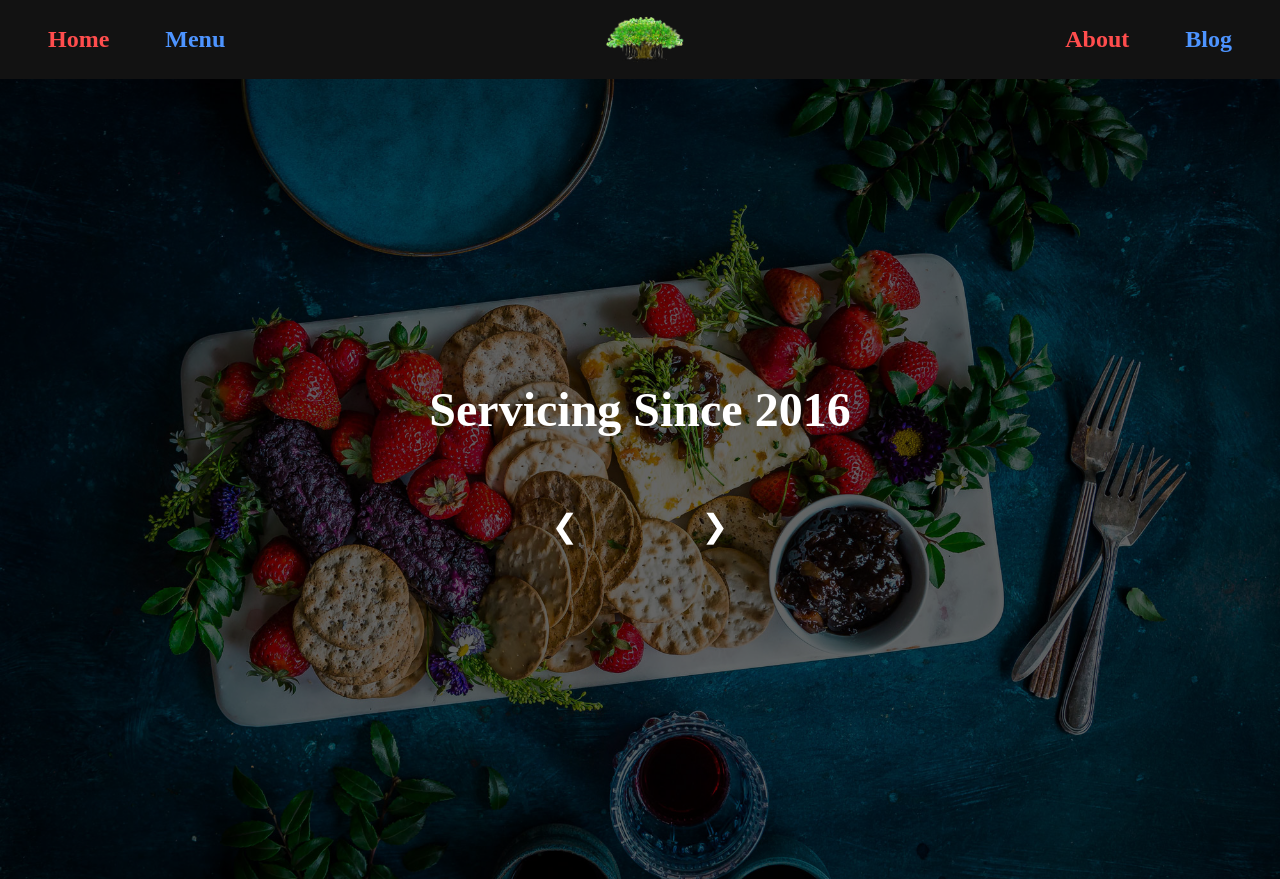
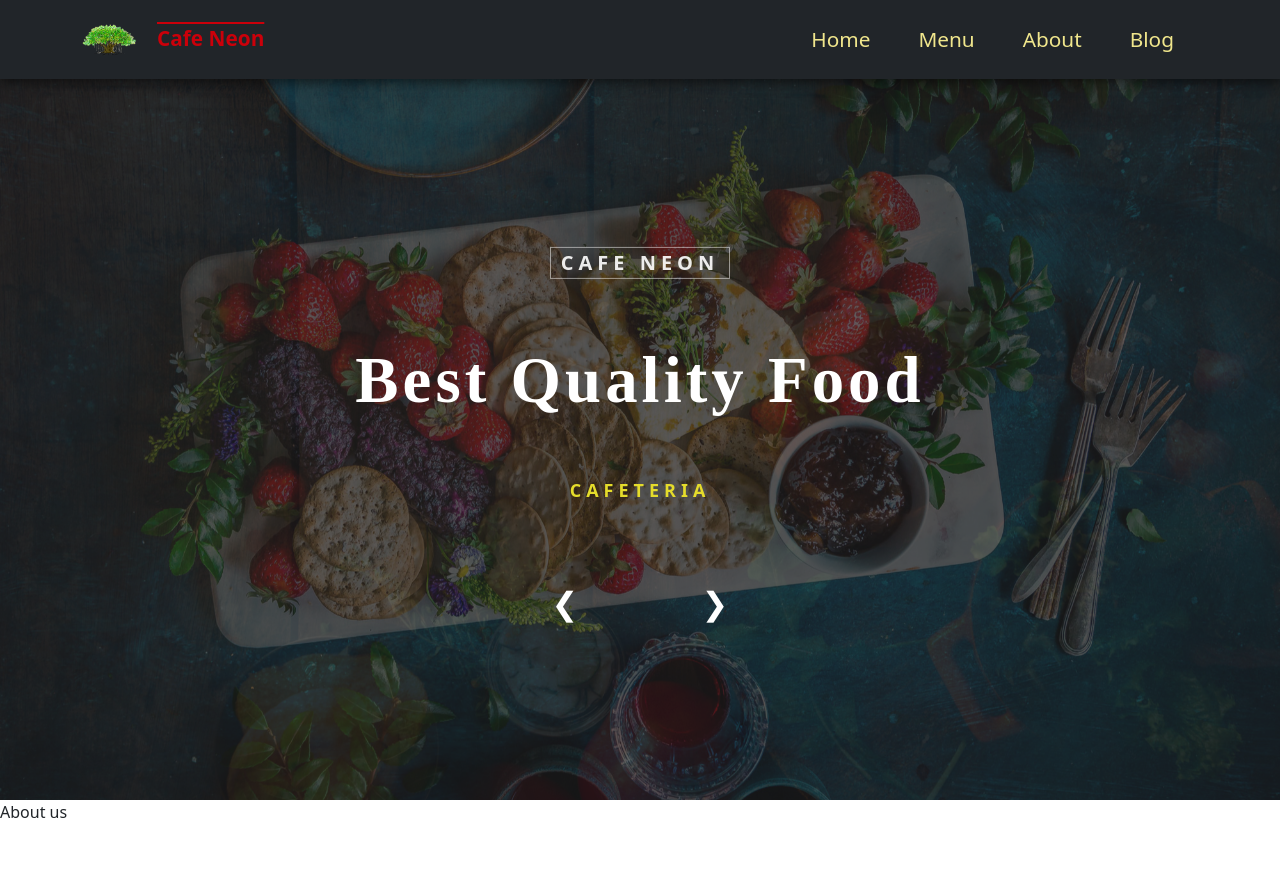
Before and after one commit to IsMohit/Cafe-Neon, a React (Create React App) app: page / in a window 1280 px wide. After the commit the page ends 824 px from the top, so only its background shows below. Built offline with nearby package versions, Linux system fonts and the light colour scheme.

Commit message:
crousel updated

```diff
--- a/package.json
+++ b/package.json
@@ -6,7 +6,9 @@
     "@testing-library/jest-dom": "^5.17.0",
     "@testing-library/react": "^13.4.0",
     "@testing-library/user-event": "^13.5.0",
+    "bootstrap": "^5.3.3",
     "react": "^18.3.1",
+    "react-bootstrap": "^2.10.5",
     "react-dom": "^18.3.1",
     "react-router-dom": "^6.27.0",
     "react-scripts": "5.0.1",
--- a/src/App.css
+++ b/src/App.css
@@ -53,9 +53,67 @@
   transform: translateY(-50%);
 }
 
-h1 {
-  font-size: 3em;
-  margin-bottom: 20px;
+.subheading {
+  font-size: 20px;
+  color: rgba(255, 255, 255, 0.9);
+  font-weight: 900;
+  text-transform: uppercase;
+  letter-spacing: 5px;
+  display: inline-block;
+  margin-bottom: 10px;
+  border: 1px solid rgba(255, 255, 255, 0.5);
+  padding: 0 10px;
+  position: relative;
+  z-index: 0;
+}
+.subheading-2 {
+  font-size: 18px;
+  font-weight: 700;
+  color: #e5dc2b;
+  display: inline-block;
+  /* border: 2px solid rgba(216, 1, 1, 0.5); */
+  padding: 5px 10px;
+  position: relative;
+  z-index: 0;
+  text-transform: uppercase;
+  letter-spacing: 5px;
+}
+
+/* Styles for the h1 element */
+.content h1 {
+  font-size: 4em;
+  line-height: 1.3;
+  font-weight: 700;
+  color: #ffffff;
+  text-align: center;
+  text-transform: capitalize;
+  font-family: "Dancing Script", cursive;
+  letter-spacing: 4px;
+  animation: fadeIn 2s ease-in-out, pulse 1.5s ease-in-out infinite alternate;
+  margin: 30px 0;
+  padding: 20px;
+}
+
+/* Animation for fading in the text */
+@keyframes fadeIn {
+  from {
+    opacity: 0;
+    transform: translateY(-20px);
+  }
+  to {
+    opacity: 1;
+    transform: translateY(0);
+  }
+}
+
+/* Pulse effect to make the text more dynamic */
+@keyframes pulse {
+  0% {
+    transform: scale(1);
+  }
+  100% {
+    transform: scale(1.05);
+  }
 }
 
 .toggle-icons {
@@ -107,97 +165,79 @@ p {
 
 /* Components css */
 /* Navbar css */
-/* * {
-  margin: 0;
-  padding: 0;
-  box-sizing: border-box;
+/* Make the navbar transparent with a slight background blur */
+.navbar-dark {
+  background-color: rgba(0, 0, 0, 0.6); /* Dark semi-transparent */
+  backdrop-filter: blur(10px); /* Adds a blur effect behind the navbar */
+  box-shadow: 0 4px 10px rgba(0, 0, 0, 0.5); /* Adds a subtle shadow */
+  transition: background-color 0.3s ease;
 }
 
-body {
-  font-family: "Poppins", sans-serif;
-  background-color: #1e1e1e;
-} */
-
-/* Navbar styling */
-/* Navbar container */
-.navbar-container {
-  display: flex;
-  align-items: center;
-  justify-content: space-between;
-  background-color: #000000ed;
-  padding: 1rem 2rem;
-  /* border-radius: 10px; */
-  box-shadow: 0 5px 15px rgba(0, 0, 0, 0.2);
+/* Fix the navbar to the top of the page */
+.navbar {
+  position: fixed;
+  width: 100%;
+  z-index: 1000;
+  /* height: 70px; */
 }
 
-/* Navbar sections */
-.navbar-left,
-.navbar-right {
-  display: flex;
+/* Customize the navbar brand text */
+.navbar-brand {
+  font-weight: bold;
+  text-transform: capitalize;
+  font-size: 1.3rem !important;
+  text-decoration: overline !important;
+  color: #cb000a !important; /* Warm yellow text for brand */
 }
 
-.navbar-center {
-  flex-grow: 1;
-  display: flex;
-  justify-content: center;
+.navbar-logo {
+  width: 55px;
+  height: auto;
+  margin-right: 20px;
 }
 
-/* Logo styling */
-.navbar-logo {
-  width: 80px; /* Adjust as needed */
-  transition: transform 0.3s ease;
+/* Navbar Links Styling */
+.navbar-dark .navbar-nav .nav-link {
+  color: #f0e68c; /* Light yellow color for default state */
+  font-weight: 500;
+  font-size: 1.3rem;
+  margin: 0 8px;
+  position: relative; /* For underline effect */
+  transition: color 0.3s ease, background-color 0.3s ease;
 }
 
-.navbar-logo:hover {
-  transform: scale(1.1);
+/* Hover effect for Navbar Links */
+.navbar-dark .navbar-nav .nav-link:hover {
+  color: #ffb347; /* Brighter color on hover */
+  background-color: rgba(255, 255, 255, 0.1); /* Light background on hover */
+  border-radius: 5px; /* Rounded corners for background */
 }
 
-/* Navbar links */
-.navbar-nav {
-  display: flex;
-  align-items: center;
-  gap: 1.5rem;
-  list-style: none;
+/* Animated underline on hover */
+.navbar-dark .navbar-nav .nav-link::after {
+  content: ""; /* Empty content to create the underline */
+  position: absolute;
+  left: 0;
+  right: 0;
+  bottom: -2px;
+  height: 2px;
+  background-color: #ffdf80; /* Match brand color or choose contrasting color */
+  transform: scaleX(0); /* Start with no underline */
+  transform-origin: right; /* Animation direction */
+  transition: transform 0.3s ease; /* Smooth transition */
 }
 
-.navbar-nav .nav-link {
-  font-size: 1.5rem;
-  font-family: "Times New Roman", Times, serif;
-  font-weight: 700;
-  color: #fff;
-  padding: 0.5rem 1rem;
-  border-radius: 5px;
-  text-decoration: none;
-  transition: all 0.3s ease;
+.navbar-dark .navbar-nav .nav-link:hover::after {
+  transform: scaleX(1); /* Show underline on hover */
+  transform-origin: left; /* Animation direction */
 }
 
-/* Link colors */
-.navbar-nav .nav-item:nth-child(1) .nav-link {
-  color: #ff4d4d;
+/* Optional - Increase size slightly on hover */
+.navbar-dark .navbar-nav .nav-link:hover {
+  transform: scale(1.05); /* Slightly increase size on hover */
 }
 
-.navbar-nav .nav-item:nth-child(2) .nav-link {
-  color: #4d94ff;
+/* For better mobile responsiveness */
+.navbar-dark .navbar-toggler {
+  border-color: #ffdf80;
 }
-
-.navbar-nav .nav-item:nth-child(3) .nav-link {
-  color: #ffd724;
-}
-
-.navbar-nav .nav-item:nth-child(4) .nav-link {
-  color: #4dff88;
-}
-
-/* Hover effect */
-.navbar-nav .nav-link:hover {
-  color: #fff;
-  background-color: rgba(255, 255, 255, 0.1);
-  transform: translateY(-3px);
-  box-shadow: 0px 4px 8px rgba(0, 0, 0, 0.2);
-}
-
-/* Active link effect */
-.navbar-nav .nav-link.active {
-  color: #fff;
-  background-color: rgba(255, 255, 255, 0.2);
-}
--- a/src/App.js
+++ b/src/App.js
@@ -1,4 +1,5 @@
 import "./App.css";
+import "bootstrap/dist/css/bootstrap.min.css";
 
 import Home from "./pages/home";
 import Menu from "./pages/menu";
--- a/src/components/nav.js
+++ b/src/components/nav.js
@@ -1,46 +1,97 @@
+// import React from "react";
+// import { Link } from "react-router-dom";
+
+// function Nav() {
+//   return (
+//     <div className="navbar-container">
+//       <div className="navbar-left">
+//         <ul className="navbar-nav">
+//           <li className="nav-item">
+//             <Link className="nav-link" to="/">
+//               Home
+//             </Link>
+//           </li>
+//           <li className="nav-item">
+//             <Link className="nav-link" to="/menu">
+//               Menu
+//             </Link>
+//           </li>
+//         </ul>
+//       </div>
+//       <div className="navbar-center">
+//         <img
+//           src="/images/logo.png"
+//           alt="Cafe Neon Logo"
+//           className="navbar-logo"
+//         />
+//       </div>
+//       <div className="navbar-right">
+//         <ul className="navbar-nav">
+//           <li className="nav-item">
+//             <Link className="nav-link" to="/about">
+//               About
+//             </Link>
+//           </li>
+//           <li className="nav-item">
+//             <Link className="nav-link" to="/blog">
+//               Blog
+//             </Link>
+//           </li>
+//         </ul>
+//       </div>
+//     </div>
+//   );
+// }
+
+// export default Nav;
+
 import React from "react";
 import { Link } from "react-router-dom";
+import { Navbar, Nav, Container } from "react-bootstrap";
 
-function Nav() {
+function CafeNavbar() {
   return (
-    <div className="navbar-container">
-      <div className="navbar-left">
-        <ul className="navbar-nav">
-          <li className="nav-item">
-            <Link className="nav-link" to="/">
+    <Navbar
+      expand="lg"
+      bg="dark"
+      variant="dark"
+      className="py-3"
+      style={{ position: "fixed" }}
+    >
+      <Container>
+        {/* Left Section */}
+        <Navbar.Brand href="/">
+          <img
+            src="/images/logo.png"
+            alt="Cafe Neon Logo"
+            className="navbar-logo"
+          />
+          Cafe Neon
+        </Navbar.Brand>
+
+        {/* Toggle for Mobile View */}
+        <Navbar.Toggle aria-controls="basic-navbar-nav" />
+
+        {/* Center and Right Section */}
+        <Navbar.Collapse id="basic-navbar-nav">
+          <Nav className="ms-auto">
+            <Nav.Link as={Link} to="/" className="px-3">
               Home
-            </Link>
-          </li>
-          <li className="nav-item">
-            <Link className="nav-link" to="/menu">
+            </Nav.Link>
+            <Nav.Link as={Link} to="/menu" className="px-3">
               Menu
-            </Link>
-          </li>
-        </ul>
-      </div>
-      <div className="navbar-center">
-        <img
-          src="/images/logo.png"
-          alt="Cafe Neon Logo"
-          className="navbar-logo"
-        />
-      </div>
-      <div className="navbar-right">
-        <ul className="navbar-nav">
-          <li className="nav-item">
-            <Link className="nav-link" to="/about">
+            </Nav.Link>
+            <Nav.Link as={Link} to="/about" className="px-3">
               About
-            </Link>
-          </li>
-          <li className="nav-item">
-            <Link className="nav-link" to="/blog">
+            </Nav.Link>
+            <Nav.Link as={Link} to="/blog" className="px-3">
               Blog
-            </Link>
-          </li>
-        </ul>
-      </div>
-    </div>
+            </Nav.Link>
+          </Nav>
+        </Navbar.Collapse>
+      </Container>
+    </Navbar>
   );
 }
 
-export default Nav;
+export default CafeNavbar;
--- a/src/pages/home.js
+++ b/src/pages/home.js
@@ -1,35 +1,54 @@
 // import React from "react";
 import "../App.css";
 import Nav from "../components/nav";
-import React, { useState } from "react";
+import React, { useState, useEffect, useCallback } from "react";
 function Home() {
   // State to toggle between images
   const [isFirstImage, setIsFirstImage] = useState(true);
 
   // Function to toggle images
-  const toggleImage = () => {
-    setIsFirstImage(!isFirstImage);
-  };
+  const toggleImage = useCallback(() => {
+    setIsFirstImage((prev) => !prev);
+  }, []);
+  //automatically toggle images at an interval
+  useEffect(() => {
+    const interval = setInterval(toggleImage, 5000); // Change every 3 seconds
+    return () => clearInterval(interval); // Clear interval on component unmount
+  }, [toggleImage]);
+
   return (
     <>
+      <div className="main">
+        <div>
           <Nav />
+        </div>
 
         <section className="hero-wrap">
           <div
-          className={`background-layer ${isFirstImage ? "visible" : "hidden"}`}
+            className={`background-layer ${
+              isFirstImage ? "visible" : "hidden"
+            }`}
             style={{
               backgroundImage: `url(${process.env.PUBLIC_URL}/images/bg_1.jpg)`,
             }}
           ></div>
           <div
-          className={`background-layer ${!isFirstImage ? "visible" : "hidden"}`}
+            className={`background-layer ${
+              !isFirstImage ? "visible" : "hidden"
+            }`}
             style={{
               backgroundImage: `url(${process.env.PUBLIC_URL}/images/bg_2.jpg)`,
             }}
           ></div>
           <div className="overlay"></div>
           <div className="content">
-          <h1>{isFirstImage ? "Servicing Since 2016" : "Best Quality Food"}</h1>
+            <div className="text w-100 mt-5 text-center">
+              <span className="subheading"> Cafe Neon</span>
+              <h1>
+                {isFirstImage ? "Servicing Since 2016" : "Best Quality Food"}
+              </h1>
+              <span className="subheading-2 sub">cafeteria</span>
+            </div>
             <div className="toggle-icons">
               <span className="icon-left" onClick={toggleImage}>
                 &#10094;
@@ -40,6 +59,8 @@ function Home() {
             </div>
           </div>
         </section>
+        <div> About us</div>
+      </div>
     </>
   );
 }
```
Also changed, not shown: 1 other file (tests, documents, lock files or other folders). Lines whose indentation alone changed are shown as unchanged.
